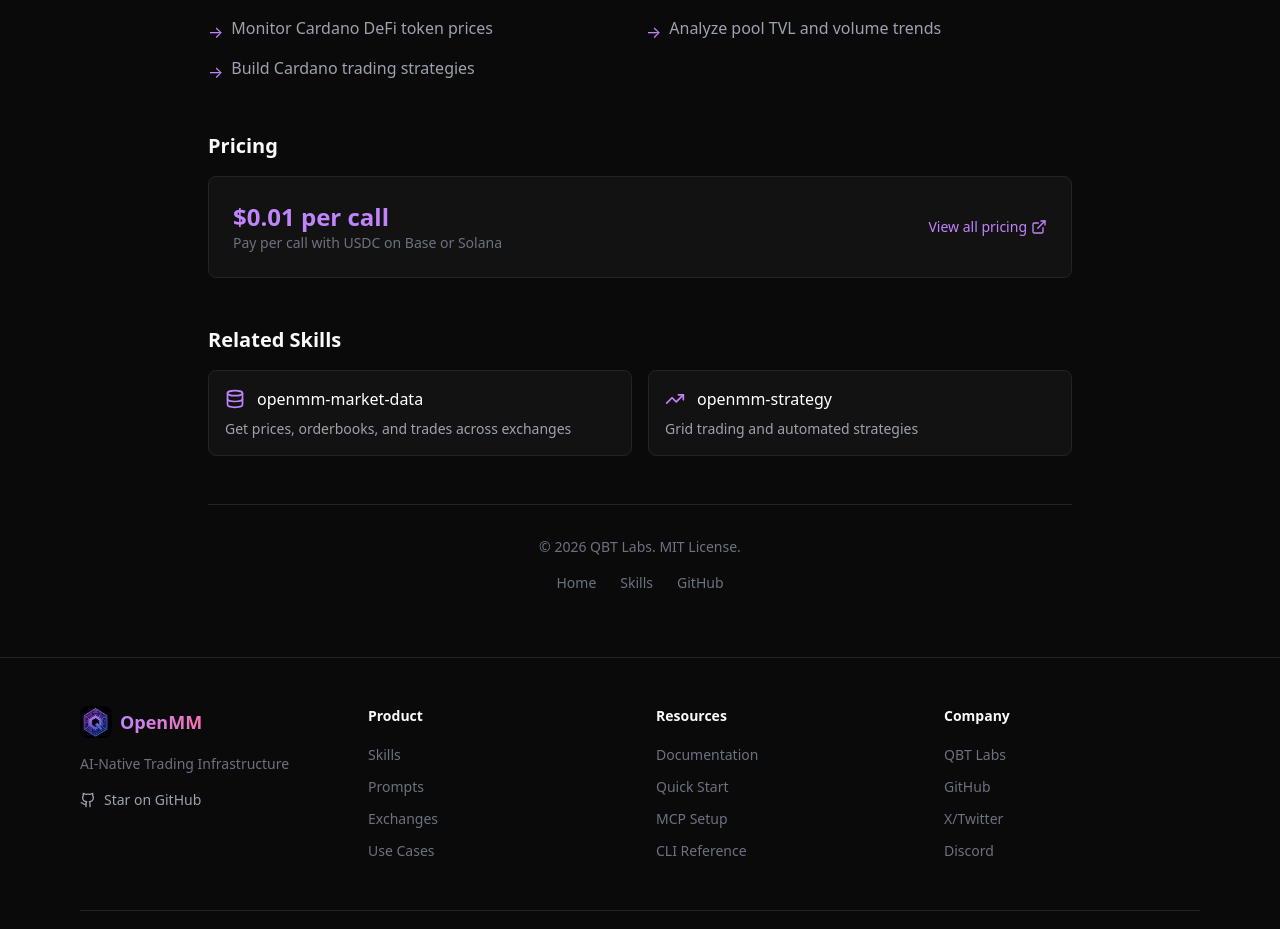
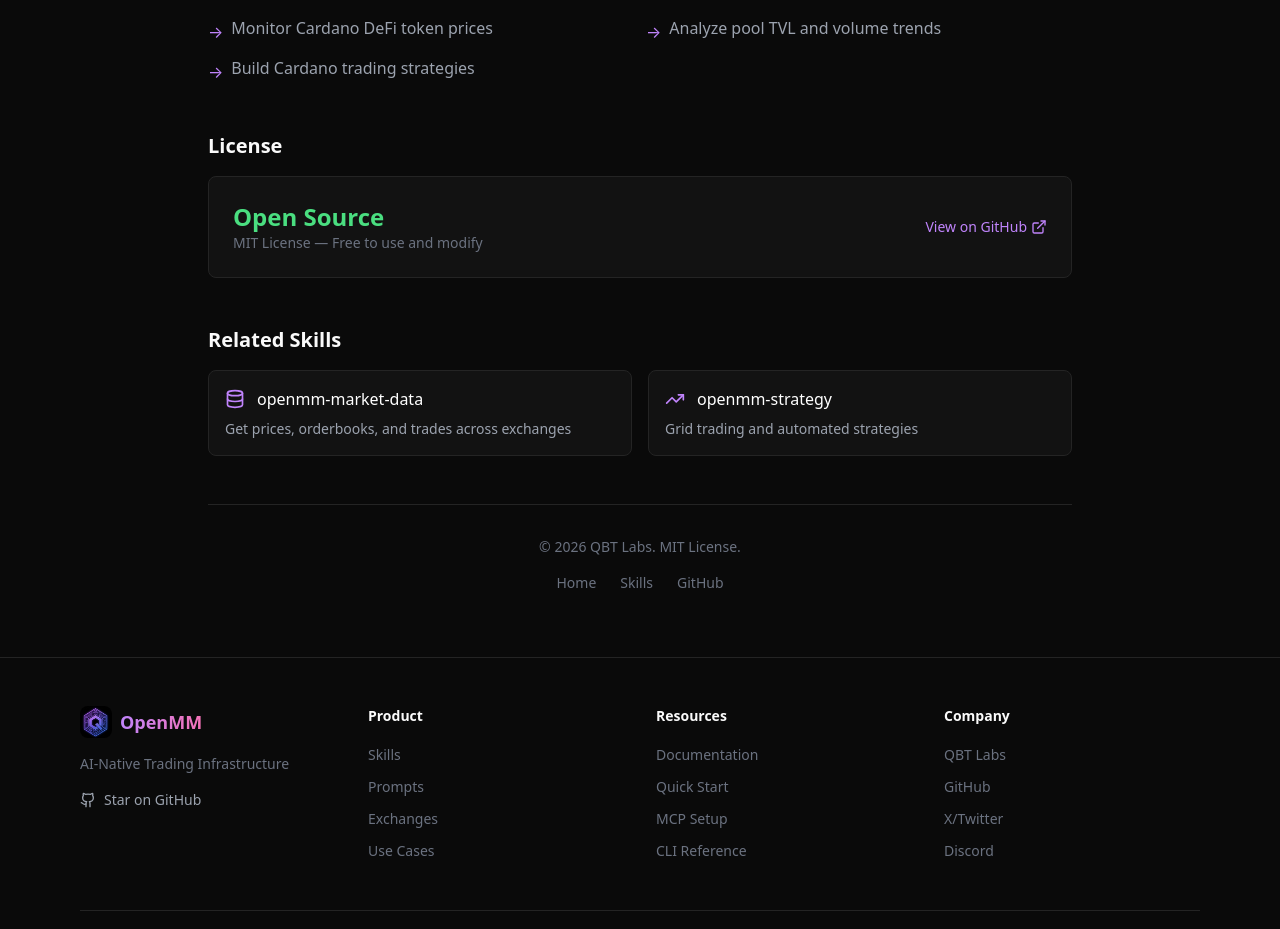
Before and after one commit to QBT-Labs/openmm-skills-portal, a Next.js app: page /skills/openmm-cardano in a window 1280 px wide. Shown: the part 1346-2275 px from the top of the page. Built offline with nearby package versions, Linux system fonts and the light colour scheme.

Commit message:
chore: remove pricing references from pages
- Changed skill pricing to 'Open Source'
- Removed pricing links from docs pages
- Updated skills pages to show license instead of pricing
- Pricing page still exists but unlinked (for future x402)

```diff
--- a/src/app/docs/mcp-setup/page.tsx
+++ b/src/app/docs/mcp-setup/page.tsx
@@ -412,12 +412,7 @@
           >
             Browse Skills
           </Link>
-          <Link
-            href="/#pricing"
-            className="px-4 py-2 bg-secondary hover:bg-secondary/80 rounded-lg text-sm transition-colors"
-          >
-            View Pricing
-          </Link>
+
         </div>
       </section>
     </div>
--- a/src/app/docs/page.tsx
+++ b/src/app/docs/page.tsx
@@ -39,7 +39,6 @@
   { title: 'OpenClaw Setup Guide', href: '/docs/openclaw' },
   { title: 'Cross-Skill Workflows', href: '/docs/workflows' },
   { title: 'Prompt Library', href: '/prompts' },
-  { title: 'View Pricing', href: '/pricing' },
   { title: 'GitHub Repository', href: 'https://github.com/3rd-Eye-Labs/OpenMM', external: true },
   { title: 'CLI Reference (GitHub)', href: 'https://github.com/3rd-Eye-Labs/OpenMM/blob/main/docs/CLI.md', external: true },
 ]
--- a/src/app/skills/[slug]/page.tsx
+++ b/src/app/skills/[slug]/page.tsx
@@ -193,18 +193,20 @@
 
       {/* Pricing */}
       <section className="mb-12">
-        <h2 className="text-xl font-semibold mb-4">Pricing</h2>
+        <h2 className="text-xl font-semibold mb-4">License</h2>
         <div className="bg-card border border-border rounded-lg p-6">
           <div className="flex items-center justify-between">
             <div>
-              <p className="text-2xl font-bold text-purple-400">{skill.pricing}</p>
-              <p className="text-sm text-gray-500">Pay per call with USDC on Base or Solana</p>
+              <p className="text-2xl font-bold text-green-400">Open Source</p>
+              <p className="text-sm text-gray-500">MIT License — Free to use and modify</p>
             </div>
             <a
-              href="/#pricing"
+              href="https://github.com/3rd-Eye-Labs/OpenMM"
+              target="_blank"
+              rel="noopener noreferrer"
               className="inline-flex items-center text-purple-400 text-sm hover:text-purple-300"
             >
-              View all pricing <ExternalLink className="w-4 h-4 ml-1" />
+              View on GitHub <ExternalLink className="w-4 h-4 ml-1" />
             </a>
           </div>
         </div>
--- a/src/app/skills/page.tsx
+++ b/src/app/skills/page.tsx
@@ -119,10 +119,10 @@
                   <CopyButton text={skill.installCommands[0].command} />
                 </div>
 
-                {/* Pricing & Link */}
+                {/* License & Link */}
                 <div className="flex items-center justify-between">
                   <span className="text-sm text-gray-500">
-                    Pricing: <span className="text-purple-400">{skill.pricing}</span>
+                    <span className="text-green-400">Open Source</span>
                   </span>
                   <Link
                     href={`/skills/${skill.slug}`}
--- a/src/lib/skills-data.ts
+++ b/src/lib/skills-data.ts
@@ -159,7 +159,7 @@
       'Stream trade data for market analysis',
     ],
     relatedSkills: ['openmm-trading', 'openmm-cardano'],
-    pricing: '$0.01 per call',
+    pricing: 'Open Source',
   },
   {
     slug: 'openmm-trading',
@@ -261,7 +261,7 @@
       'Create trading dashboards for AI agents',
     ],
     relatedSkills: ['openmm-market-data'],
-    pricing: '$0.01-0.05 per call',
+    pricing: 'Open Source',
   },
   {
     slug: 'openmm-cardano',
@@ -350,7 +350,7 @@
       'Build Cardano trading strategies',
     ],
     relatedSkills: ['openmm-market-data', 'openmm-strategy'],
-    pricing: '$0.01 per call',
+    pricing: 'Open Source',
   },
   {
     slug: 'openmm-strategy',
@@ -457,7 +457,7 @@
       'Automated market making for tokens',
     ],
     relatedSkills: ['openmm-trading', 'openmm-cardano'],
-    pricing: '$0.05 per call',
+    pricing: 'Open Source',
   },
 ]
 
```
